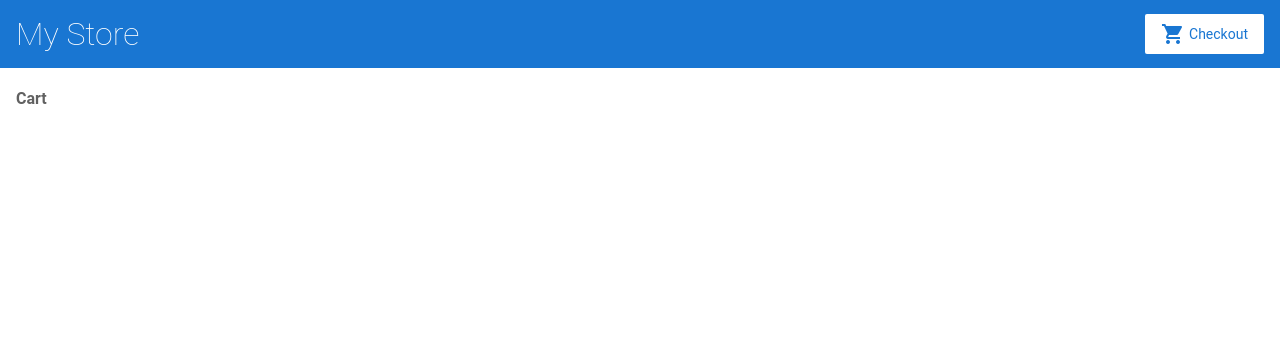
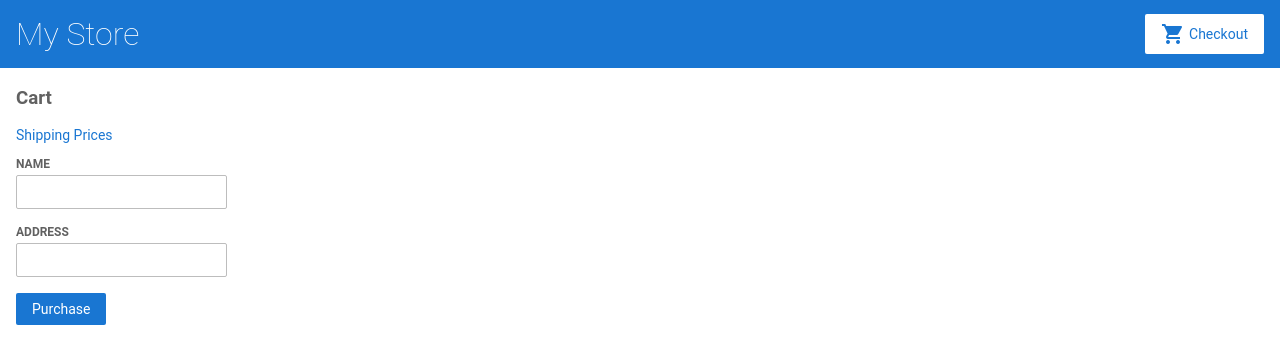
Before and after one commit to steege23/Angular, an Angular app: page /cart in a window 1280 px wide. Shown: the top 364 px of the page. Built offline with nearby package versions, Linux system fonts and the light colour scheme.

Commit message:
2 files modified

```diff
--- a/src/app/cart/cart.component.html
+++ b/src/app/cart/cart.component.html
@@ -1,11 +1,26 @@
-<h4>Cart</h4>
+<h3>Cart</h3>
 
-<!--<p>
+<p>
   <a routerLink="/shipping">Shipping Prices</a>
 </p>
--->
+
 <div class="cart-item" *ngFor="let item of items">
-    <span>{{item.name}} </span>
-    <span>{{item.price | currency}} </span>
-    <span> {{item.description}} </span>
-    </div>
+  <span>{{ item.name }} </span>
+  <span>{{ item.price | currency }}</span>
+</div>
+
+<form [formGroup]="checkoutForm" (ngSubmit)="onSubmit(checkoutForm.value)">
+
+  <div>
+    <label>Name</label>
+    <input type="text" formControlName="name">
+  </div>
+
+  <div>
+    <label>Address</label>
+    <input type="text" formControlName="address">
+  </div>
+
+  <button class="button" type="submit">Purchase</button>
+
+</form>
--- a/src/app/cart/cart.component.ts
+++ b/src/app/cart/cart.component.ts
@@ -1,5 +1,6 @@
 import { Component, OnInit } from '@angular/core';
-import {CartService} from '../cart.service';
+import { CartService } from '../cart.service';
+import { FormBuilder} from '@angular/forms';
 
 @Component({
   selector: 'app-cart',
@@ -8,11 +9,28 @@ import {CartService} from '../cart.service';
 })
 export class CartComponent implements OnInit {
   items;
+  checkoutForm;
 
-  constructor( private cartService: CartService) { this.items= this.cartService.getItems();
+  constructor(
+    private cartService: CartService,
+    private formBuilder: FormBuilder,
+  )
+  {
+     this.items= this.cartService.getItems();
+
+     this.checkoutForm = this.formBuilder.group({
+      name: '',
+      address: ''
+    });
   }
 
+  onSubmit(customerData) {
+    // Process checkout data here
+    console.warn('Your order has been submitted', customerData);
 
+    this.items = this.cartService.clearCart();
+    this.checkoutForm.reset();
+    }
 
 
   ngOnInit() {
```
